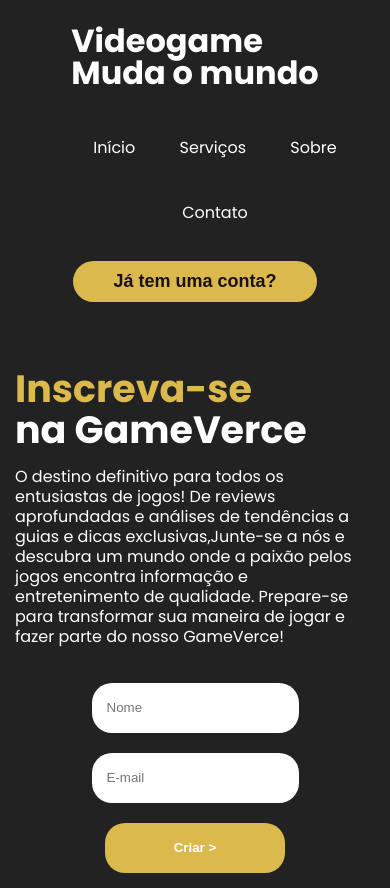
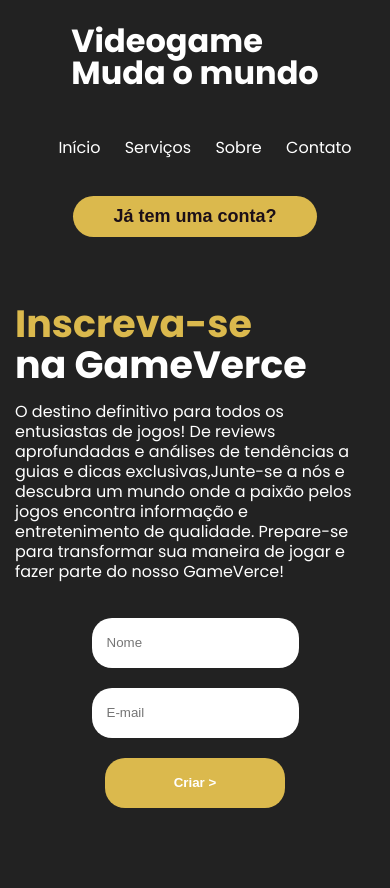
Before and after one commit to GuiSant8s/landing-page, a plain HTML site: page index.html in a window 390 px wide. After the commit the page ends 844 px from the top, so only its background shows below. Drawn offline with Linux system fonts and the light colour scheme.

Commit message:
Update media.css

```diff
--- a/media.css
+++ b/media.css
@@ -1,4 +1,13 @@
-@media screen and (max-width: 1180px){
+
+@media(max-width:500px){
+
+    li{
+        margin-left: 0px;
+    }
+}
+
+
+@media(max-width: 1180px){
 
     header{
         flex-direction: column;
```
